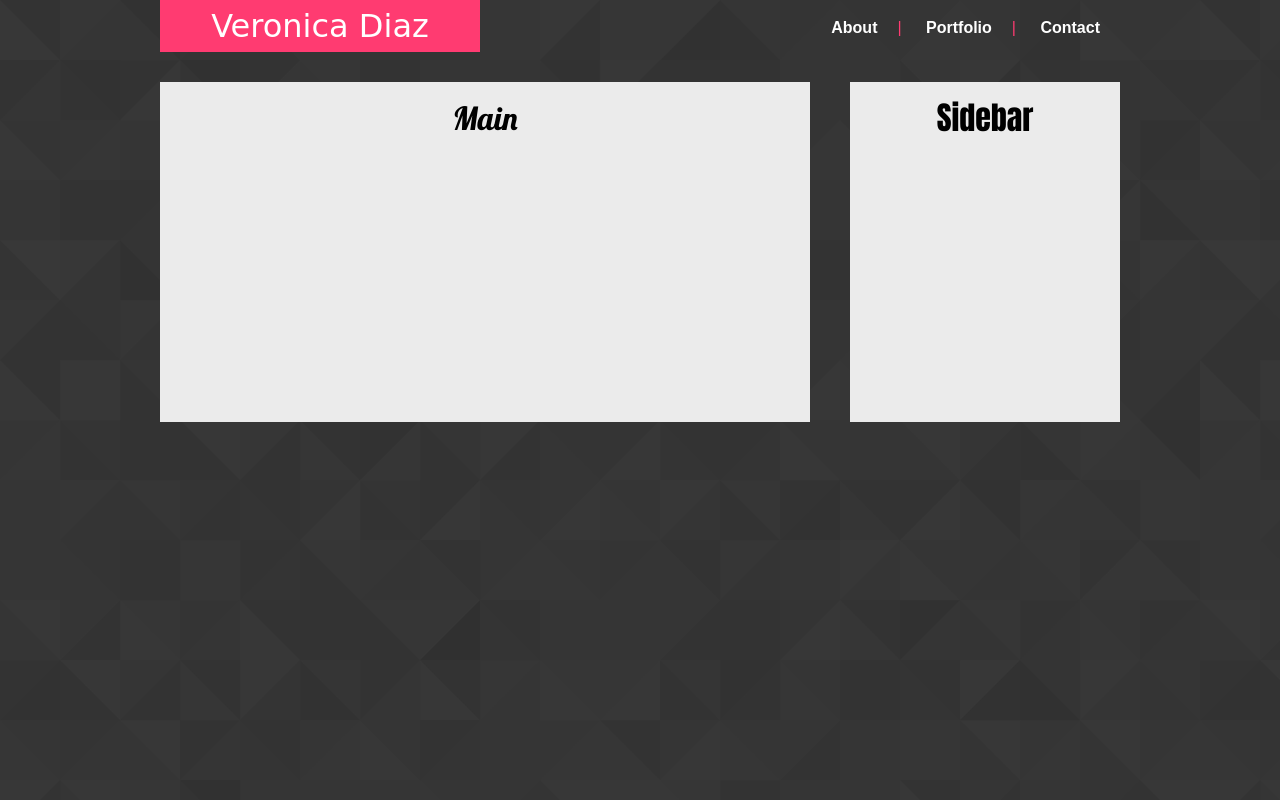
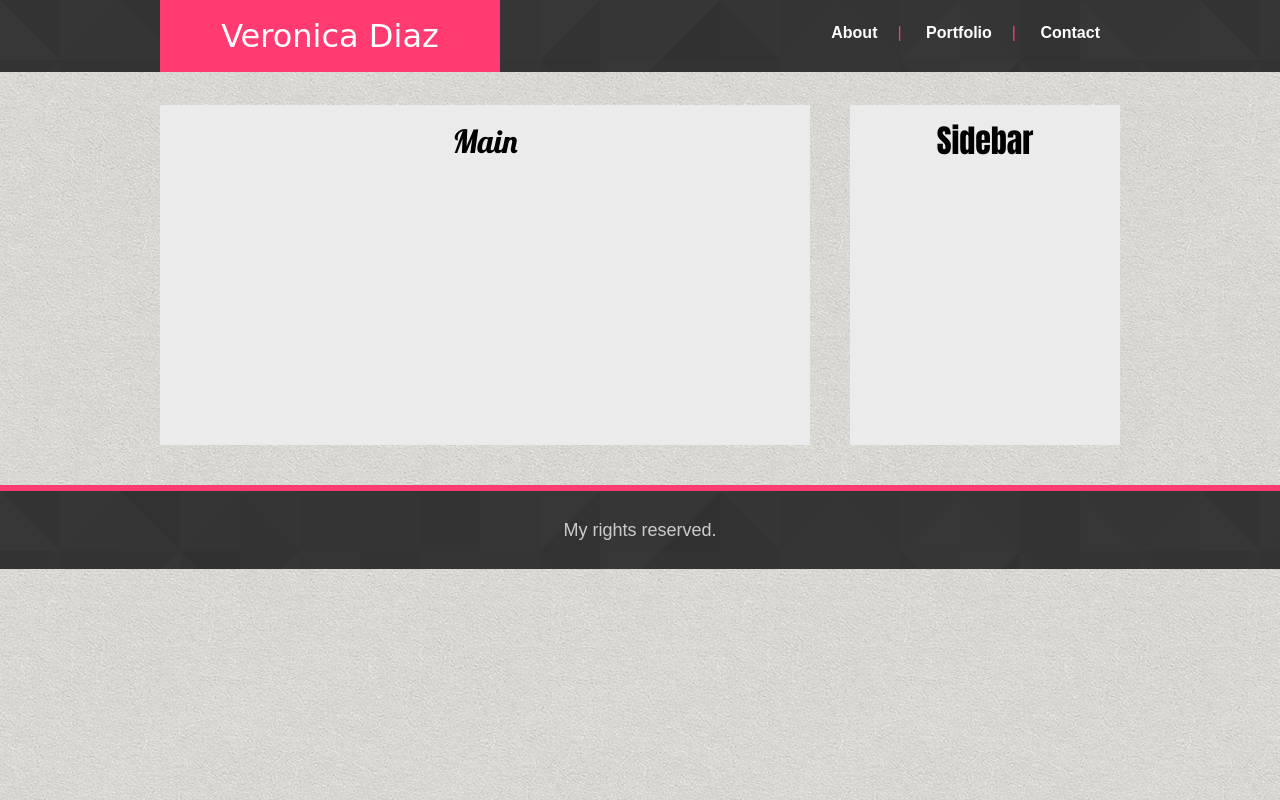
Before and after one commit to v8tx/Basic-Portfolio, a PHP site: page /index.php in a window 1280 px wide. Run offline with PHP 8.4, Linux system fonts and the light colour scheme; some web fonts are replaced.

Commit message:
added styles

```diff
--- a/assets/css/style.css
+++ b/assets/css/style.css
@@ -1,5 +1,5 @@
 body {
-	background: url("../images/footer_lodyas.png") 0 0 repeat #777;
+	background: url("../images/sandpaper.png") 0 0 repeat #eee;
 	margin: 0 auto;
 	font-family: 'Arial', 'Helvetica Neue', Helvetica, sans-serif;
 	text-align: center;
@@ -14,7 +14,22 @@ header {
 	width: 100%;
 	margin: 0;
 	padding: 0;
-	height: auto;
+	min-height: auto;
+	display: inline-block;
+	background: url("../images/footer_lodyas.png") 0 0 repeat #777;
+}
+footer {
+	text-align: center;
+	float: left;
+	color: #ccc;
+	background: #ebebeb;
+	width: 100%;
+	margin: 40px 0 0 0;
+	padding: 30px 0;
+	min-height: auto;
+	display: inline-block;
+	background: url("../images/footer_lodyas.png") 0 0 repeat #777;
+	border-top: 6px solid #FF3B71;
 }
 .logo {
 	font-family: 'Bungee Inline', cursive;
@@ -22,13 +37,13 @@ header {
 	color: #fff;
 	width: 300px;
 	background: #FF3B71;
-	padding: 10px;
+	padding: 20px;
 	float: left;
 }
 .nav {
 	width: 60%;
 	float: right;
-	margin: 20px 0 0 0;
+	margin: 25px 0;
 }
 .nav ul {
 	color: #FF3B71;
--- a/index.html
+++ b/index.html
@@ -31,5 +31,10 @@
 			<p style="font-family: 'Anton', sans-serif; font-size: 2em;">Sidebar</p>
 		</section>
 	</div>
+
+	<footer>
+
+			<p>My rights reserved.</p>
+	</footer>
 </body>
 </html>
```
